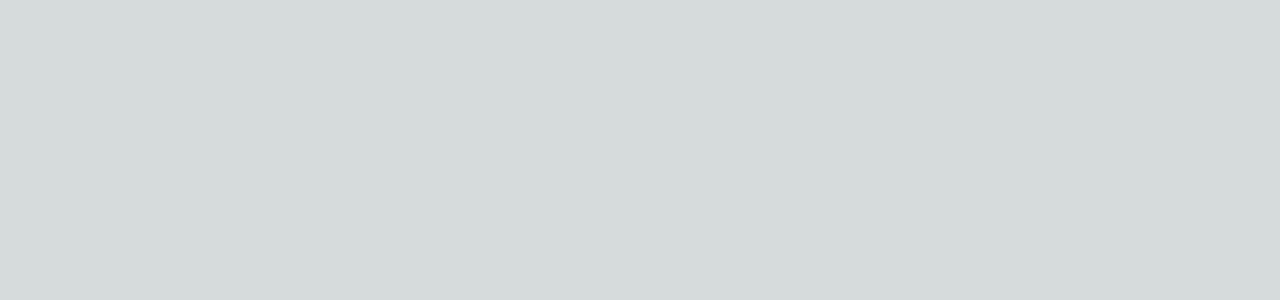
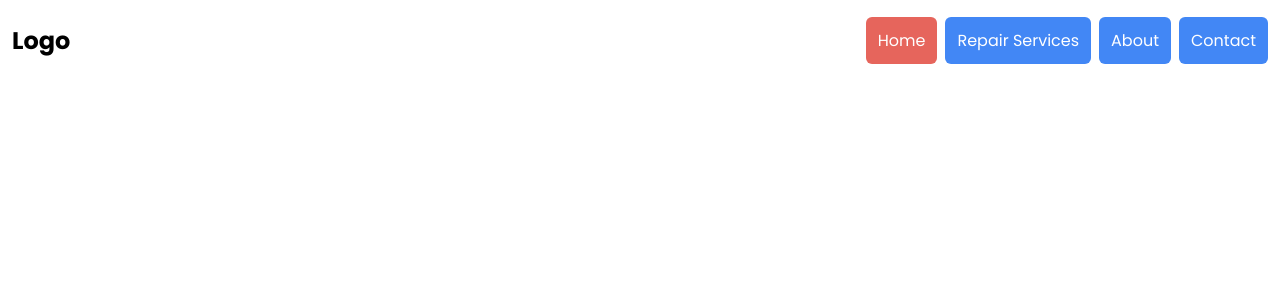
Before and after one commit to mdib003/ac-repair-website, a Next.js app: page / in a window 1280 px wide. Shown: the top 300 px of the page. Built offline with nearby package versions, Linux system fonts and the light colour scheme.

Commit message:
navigation and page creation

```diff
--- a/pages/_app.tsx
+++ b/pages/_app.tsx
@@ -1,6 +1,10 @@
+import { Navigation } from '@component/src/components/Navigation'
 import '@component/styles/globals.css'
 import type { AppProps } from 'next/app'
 
 export default function App({ Component, pageProps }: AppProps) {
-  return <Component {...pageProps} />
+  return <>
+  <Navigation></Navigation>
+  <Component {...pageProps} />
+  </>
 }
--- a/pages/api/hello.ts
+++ /dev/null
@@ -1,13 +0,0 @@
-// Next.js API route support: https://nextjs.org/docs/api-routes/introduction
-import type { NextApiRequest, NextApiResponse } from 'next'
-
-type Data = {
-  name: string
-}
-
-export default function handler(
-  req: NextApiRequest,
-  res: NextApiResponse<Data>
-) {
-  res.status(200).json({ name: 'John Doe' })
-}
--- /dev/null
+++ b/src/components/Contact/index.tsx
@@ -0,0 +1,5 @@
+export const ContactComponent = () => {
+    return (
+        <div className="container">Contact</div>
+    )
+}
--- /dev/null
+++ b/src/components/Navigation/index.tsx
@@ -0,0 +1,50 @@
+import Link from "next/link";
+import React from "react";
+import {useRouter }  from "next/router";
+
+export const Navigation = () => {
+    const router = useRouter()
+
+    console.log('useRouter', router)
+    return (
+        <>
+        <div>
+            <div className='container'>
+                <div className="nav-container">
+                    <h2>Logo</h2>
+                    <ul className="nav-list">
+                        <li><Link href='/' className={`nav-link ${router.pathname === '/' ? 'active-link' : ''}`}>Home</Link></li>
+                        <li><Link href='/repair-services' className={`nav-link ${router.pathname === '/repair-services' ? 'active-link' : ''}`}>Repair Services</Link></li>
+                        <li><Link href='/about' className={`nav-link ${router.pathname === '/about' ? 'active-link' : ''}`}>About</Link></li>
+                        <li><Link href='/contact' className={`nav-link ${router.pathname === '/contact' ? 'active-link' : ''}`}>Contact</Link></li>
+                    </ul>
+                </div>
+            </div>
+        </div>
+            <style jsx>{`
+                .nav-container {
+                    display: flex;
+                    justify-content: space-between;
+                    align-items: center;
+                    height: 80px;
+                }
+
+                .nav-list {
+                    display: flex;
+                }
+
+                .nav-list li {
+                    list-style-type: none;
+                }
+
+                @media only screen and (max-width: 767px) {
+                    .nav-list {
+                        display: none;
+                    }
+                }
+            `}
+            </style>
+        </>
+
+    )
+}
--- /dev/null
+++ b/src/components/RepairServices/index.tsx
@@ -0,0 +1,5 @@
+export const RepairServiceComponent = () => {
+    return (
+        <div className="container">Repair</div>
+    )
+}
--- a/styles/globals.css
+++ b/styles/globals.css
@@ -1,107 +1,53 @@
+@import url('https://fonts.googleapis.com/css2?family=Poppins:ital,wght@0,300;0,400;0,500;0,600;0,700;1,300;1,400;1,500;1,600;1,700&display=swap');
+
+
 :root {
-  --max-width: 1100px;
-  --border-radius: 12px;
-  --font-mono: ui-monospace, Menlo, Monaco, 'Cascadia Mono', 'Segoe UI Mono',
-    'Roboto Mono', 'Oxygen Mono', 'Ubuntu Monospace', 'Source Code Pro',
-    'Fira Mono', 'Droid Sans Mono', 'Courier New', monospace;
-
-  --foreground-rgb: 0, 0, 0;
-  --background-start-rgb: 214, 219, 220;
-  --background-end-rgb: 255, 255, 255;
-
-  --primary-glow: conic-gradient(
-    from 180deg at 50% 50%,
-    #16abff33 0deg,
-    #0885ff33 55deg,
-    #54d6ff33 120deg,
-    #0071ff33 160deg,
-    transparent 360deg
-  );
-  --secondary-glow: radial-gradient(
-    rgba(255, 255, 255, 1),
-    rgba(255, 255, 255, 0)
-  );
-
-  --tile-start-rgb: 239, 245, 249;
-  --tile-end-rgb: 228, 232, 233;
-  --tile-border: conic-gradient(
-    #00000080,
-    #00000040,
-    #00000030,
-    #00000020,
-    #00000010,
-    #00000010,
-    #00000080
-  );
-
-  --callout-rgb: 238, 240, 241;
-  --callout-border-rgb: 172, 175, 176;
-  --card-rgb: 180, 185, 188;
-  --card-border-rgb: 131, 134, 135;
-}
-
-@media (prefers-color-scheme: dark) {
-  :root {
-    --foreground-rgb: 255, 255, 255;
-    --background-start-rgb: 0, 0, 0;
-    --background-end-rgb: 0, 0, 0;
-
-    --primary-glow: radial-gradient(rgba(1, 65, 255, 0.4), rgba(1, 65, 255, 0));
-    --secondary-glow: linear-gradient(
-      to bottom right,
-      rgba(1, 65, 255, 0),
-      rgba(1, 65, 255, 0),
-      rgba(1, 65, 255, 0.3)
-    );
-
-    --tile-start-rgb: 2, 13, 46;
-    --tile-end-rgb: 2, 5, 19;
-    --tile-border: conic-gradient(
-      #ffffff80,
-      #ffffff40,
-      #ffffff30,
-      #ffffff20,
-      #ffffff10,
-      #ffffff10,
-      #ffffff80
-    );
-
-    --callout-rgb: 20, 20, 20;
-    --callout-border-rgb: 108, 108, 108;
-    --card-rgb: 100, 100, 100;
-    --card-border-rgb: 200, 200, 200;
-  }
+  --primary-color: #4287f5;
+  --white: #fff;
+  --secondary-color: #e6655c;
 }
 
 * {
   box-sizing: border-box;
   padding: 0;
   margin: 0;
+  font-family: 'Poppins', sans-serif;
 }
 
 html,
 body {
   max-width: 100vw;
   overflow-x: hidden;
+  font-family: 'Poppins', sans-serif;
 }
 
-body {
-  color: rgb(var(--foreground-rgb));
-  background: linear-gradient(
-      to bottom,
-      transparent,
-      rgb(var(--background-end-rgb))
-    )
-    rgb(var(--background-start-rgb));
+.container {
+  max-width: 1280px;
+  margin: 0 auto;
+  padding-left: 12px;
+  padding-right: 12px;
 }
 
-a {
-  color: inherit;
-  text-decoration: none;
+.flex {
+  display: flex;
 }
 
-@media (prefers-color-scheme: dark) {
-  html {
-    color-scheme: dark;
-  }
+.nav-link {
+  text-decoration: none;
+  padding: 12px;
+  margin-left: 8px;
+  background-color: var(--primary-color);
+  transition: all 0.3s ease;
+  color: var(--white);
+  border-radius: 6px;
+  font-size: 16px;
+
 }
+
+.nav-link:hover {
+  border-radius: 12px;
+}
+
+.active-link {
+  background-color: var(--secondary-color);
+}
```
Also changed, not shown: pages/about.tsx (added, +9 -0 lines), pages/contact.tsx (added, +9 -0 lines), pages/repair-services.tsx (added, +9 -0 lines), src/components/About/index.tsx (added, +7 -0 lines).
